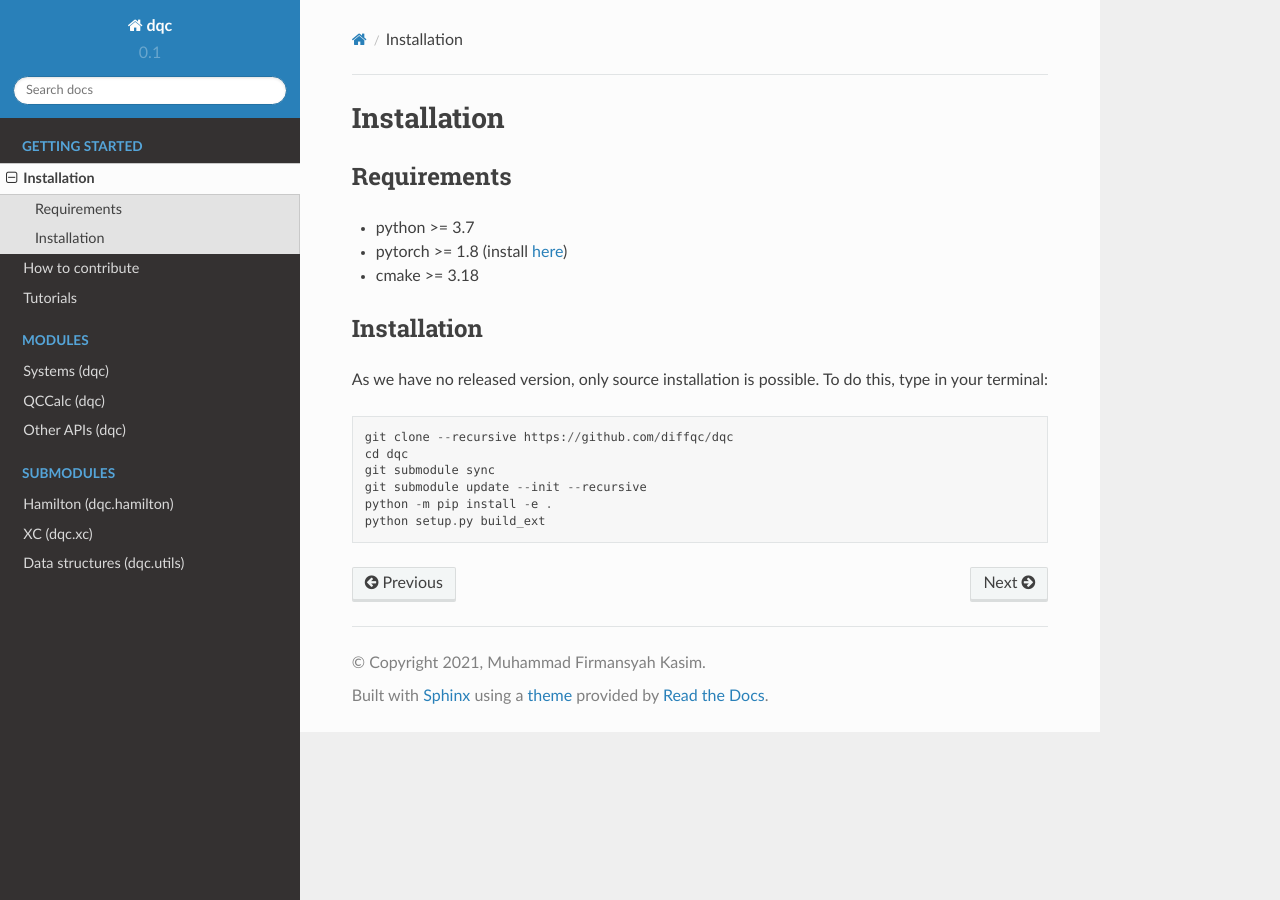
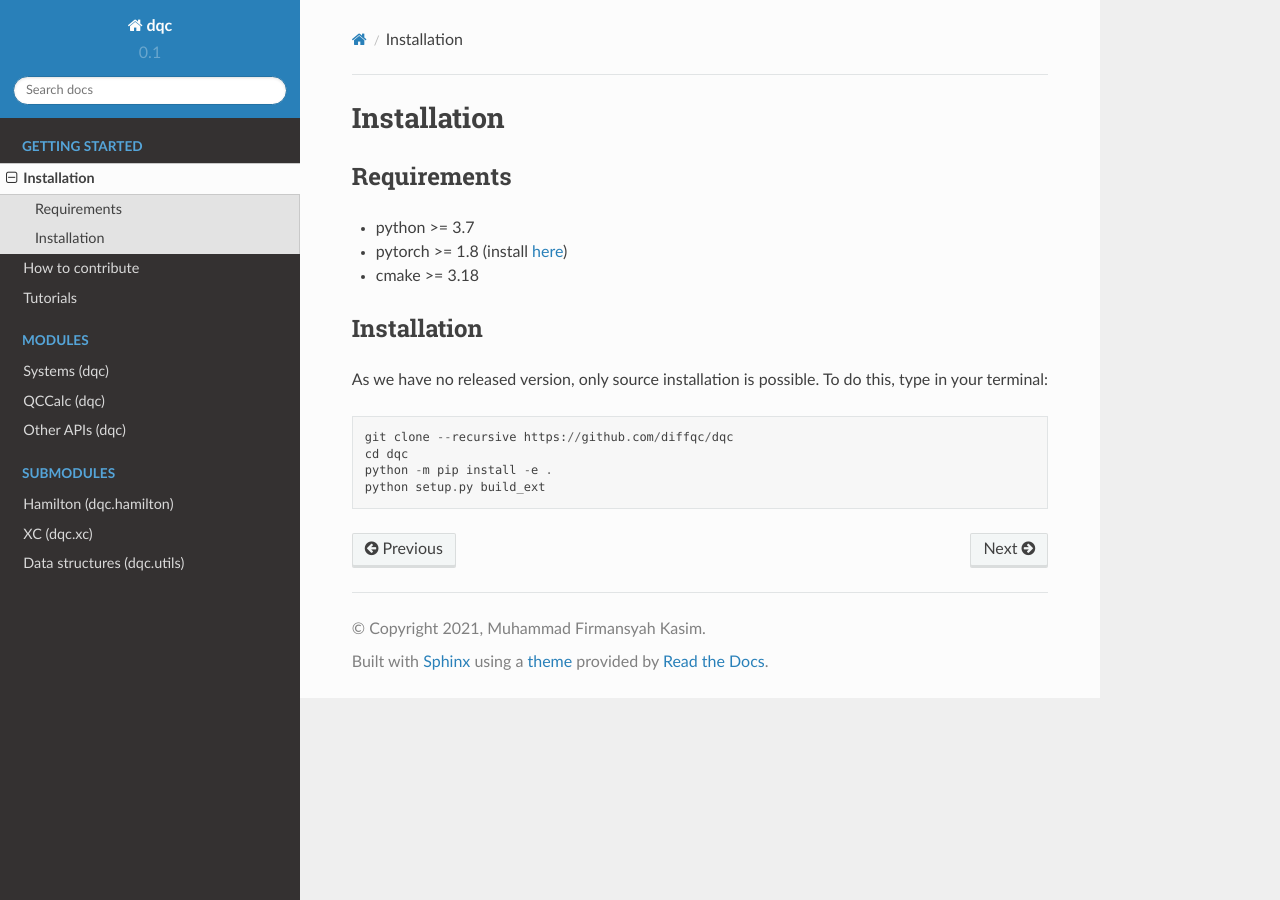
Before and after one commit to diffqc/dqc, a Sphinx documentation site: the page built from docs/getstart/installation.rst, in a window 1280 px wide. Built offline with Sphinx 7.4.7 and the Read the Docs theme 2.0.0, drawn with Linux system fonts in a browser that asks for light colours.

Commit message:
Removed submodules from installation instructions

```diff
--- a/docs/getstart/installation.rst
+++ b/docs/getstart/installation.rst
@@ -18,7 +18,5 @@ To do this, type in your terminal:
 
     git clone --recursive https://github.com/diffqc/dqc
     cd dqc
-    git submodule sync
-    git submodule update --init --recursive
     python -m pip install -e .
     python setup.py build_ext
```
Also changed, not shown: README.md (+0 -2 lines).
